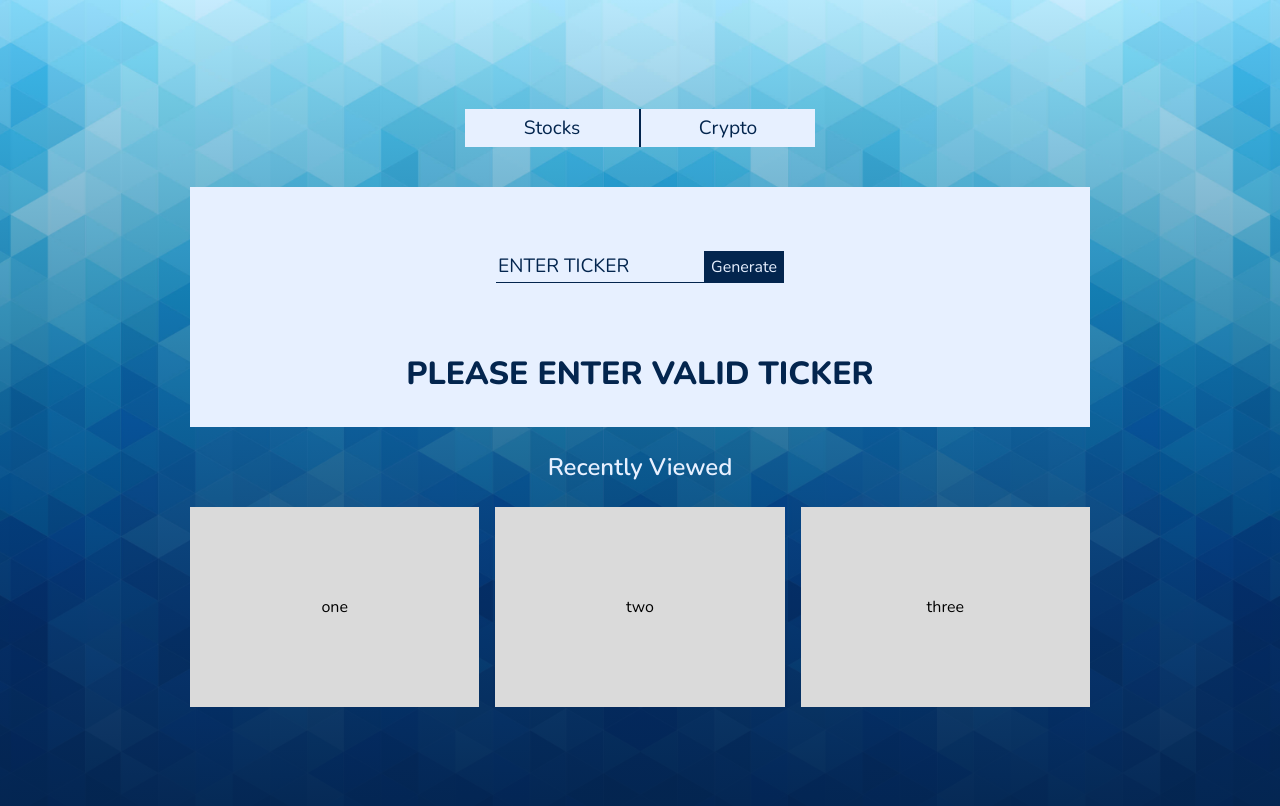
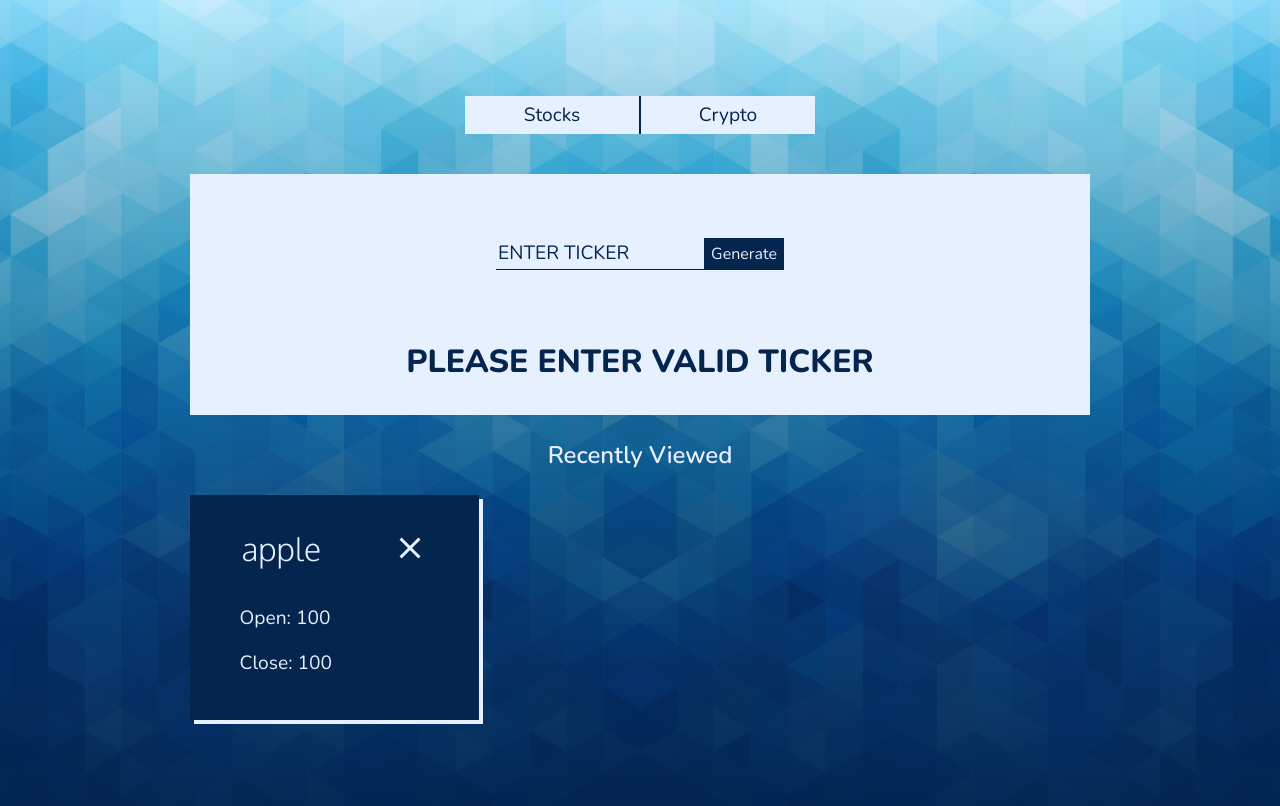
Before and after one commit to salamhis2019/vue-stock-api, a Vue app: page / in a window 1280 px wide. Shown: the top 806 px of the page. Built offline with nearby package versions, Linux system fonts and the light colour scheme.

Commit message:
added recently viewed list, next step is to implement the function where if there are three recenlty viewed that the new searches replace the older ones

```diff
--- a/public/index.html
+++ b/public/index.html
@@ -10,6 +10,7 @@
     <style>
       @import url('https://fonts.googleapis.com/css2?family=Oxygen:wght@300;400;700&display=swap');
     </style>
+    <link href="https://fonts.googleapis.com/icon?family=Material+Icons" rel="stylesheet">
     <link rel="icon" href="<%= BASE_URL %>favicon.ico">
     <title>stockAPI</title>
   </head>
--- a/src/App.vue
+++ b/src/App.vue
@@ -26,9 +26,20 @@
   </div>
   <p class="recent-text">Recently Viewed</p>
   <div class="recently-viewed">
-    <div class="area-one">one</div>
-    <div class="area-two">two</div>
-    <div class="area-three">three</div>
+    <div
+      class="recent-container"
+      v-for="(info,i) in recentlyViewed"
+      :key="info.id"
+    >
+      <div class="recent-header">
+        <h1 class="recently-viewed-ticker">{{ info.ticker }}</h1>
+        <i class="material-icons" @click="deleteRecent(i)">close</i>
+      </div>
+      <div class="recent-info-container">
+        <p>Open: {{ info.open }}</p>
+        <p>Close: {{ info.close }}</p>
+      </div>
+    </div>
   </div>
 </template>
 
@@ -49,6 +60,7 @@ export default {
   },
   data () {
     return {
+      // DATA FOR STOCK INFO
       symbol: '',
       stockInfo: {
         openPrice: '',
@@ -58,11 +70,19 @@ export default {
         volume: '',
         ticker: '',
       },
-      loadingUrl: '',
+      // DATA FOR UI ELEMENTS LOADING
       loadInfoContainer: false,
       isLoading: false,
       errorClass: false,
-      loadingImage: require('../src/images/loading.gif')
+      loadingImage: require('../src/images/loading.gif'),
+      // DATA RELATED TO RECENTLY VIEWED SECTION IN UI
+      recentlyViewed: [
+        {
+          ticker: 'apple',
+          open: '100',
+          close: '100'
+        }
+      ],
     }
   },
   methods: {
@@ -72,12 +92,11 @@ export default {
       fetch(`https://www.alphavantage.co/query?function=TIME_SERIES_INTRADAY&symbol=${ticker}&interval=5min&apikey=${APIKEY}`)
         .then((res) => res.json())
         .then((data) => this.getData(data))
-        // .then(() => (this.isLoading = true))
+        .then(() => (this.isLoading = true))
         .catch((err) =>  this.errorMessage(err))
     },
     getData(data) {
-      console.log('Request complete')
-      console.log(data)
+      this.loadInfoContainer = true
       // CLEAR INPUT FIELD
       this.symbol = ""
 
@@ -117,10 +136,23 @@ export default {
 
       this.stockInfo.volume = totalVolume
 
+      // ADDING RECENTLY VIEWED AREA
+      if (this.recentlyViewed.length < 3) {
+        this.recentlyViewed.push({
+          id: new Date().valueOf(),
+          ticker: this.stockInfo.ticker,
+          open: this.stockInfo.openPrice,
+          close: this.stockInfo.closePrice
+        })
+      }
+
 
       // REMOVE ERROR CLASS AND LOAD THE INFO CONTAINER
       this.errorClass = false
-      this.loadInfoContainer = true
+
+      this.userInputSymbol = ""
+
+      console.log(this.recentlyViewed.length)
     },
     errorMessage(data) {
       console.error('This is an error try again "' + data + '"')
@@ -129,6 +161,9 @@ export default {
 
       this.symbol = ""
       this.loadInfoContainer = false
+    },
+    deleteRecent(i) {
+      this.recentlyViewed.splice(i,1)
     }
   }
 }
@@ -204,7 +239,6 @@ export default {
   }
 
   /* RECENTLY VIEWED AREA */
-
   .recent-text {
     color: #E7F0FF;
     text-align: center;
@@ -221,11 +255,39 @@ export default {
     column-gap: 1em;
   }
 
-  .area-one, .area-two, .area-three {
+  .recent-container {
+    box-sizing: border-box;
+    height: 225px;
+    padding: 1em;
+
+    background-color: #03254E;
+    box-shadow: 4px 4px #E7F0FF;
+    color: #E7F0FF;
+  }
+
+  .recent-header {
     display: flex;
-    justify-content: center;
+    justify-content: space-around;
     align-items: center;
-    background-color: #dadada;
-    height: 200px;
+    height: 75px;
+  }
+
+  .recently-viewed-ticker {
+    font-family: 'Oxygen', sans-serif;
+    font-weight: 300;
+  }
+
+  .material-icons {
+    font-size: 36px;
+    cursor: pointer;
+  }
+
+  .recent-info-container {
+    text-align: left;
+    padding-left: 2.1em;
+  }
+
+  .recent-info-container p {
+    font-size: 1.2em;
   }
 </style>
```
